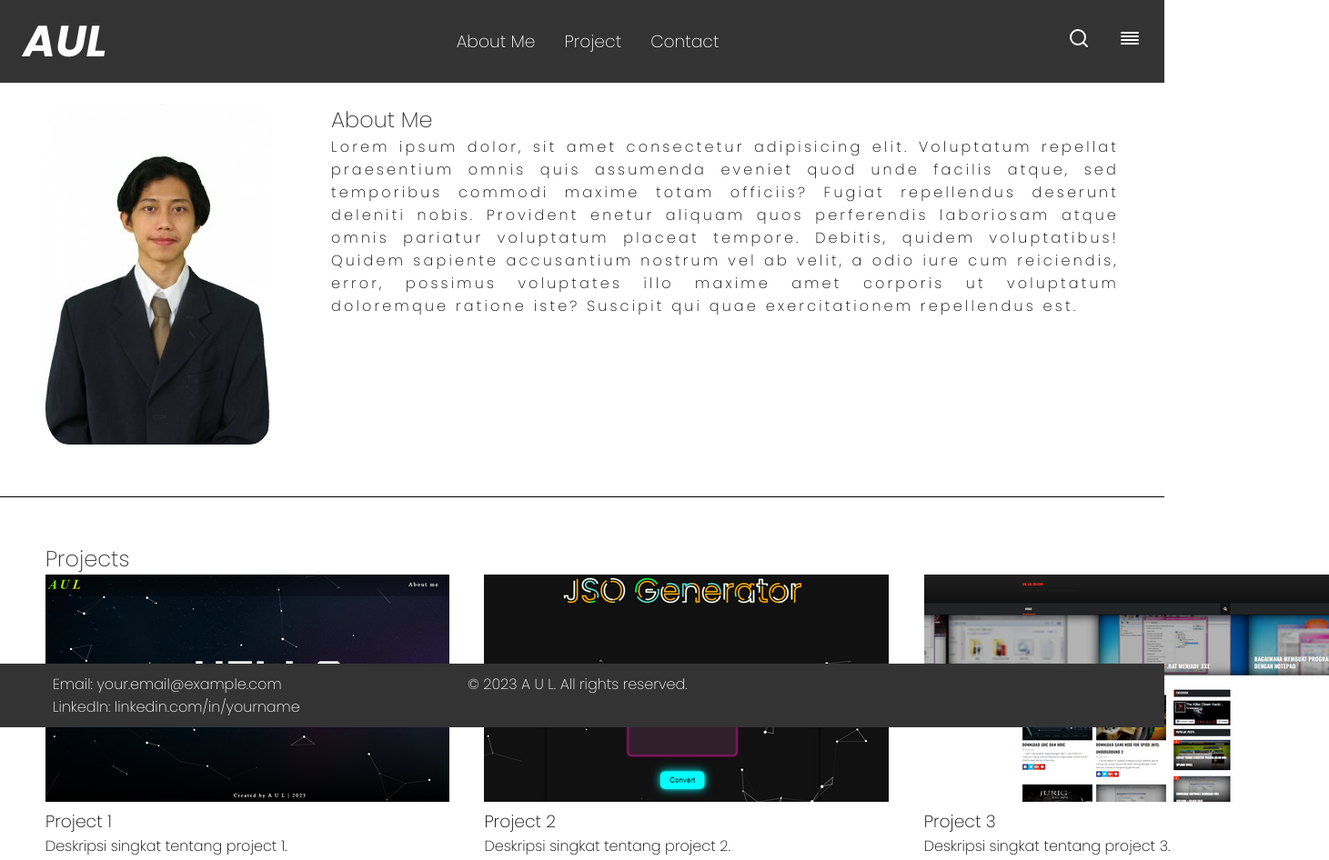
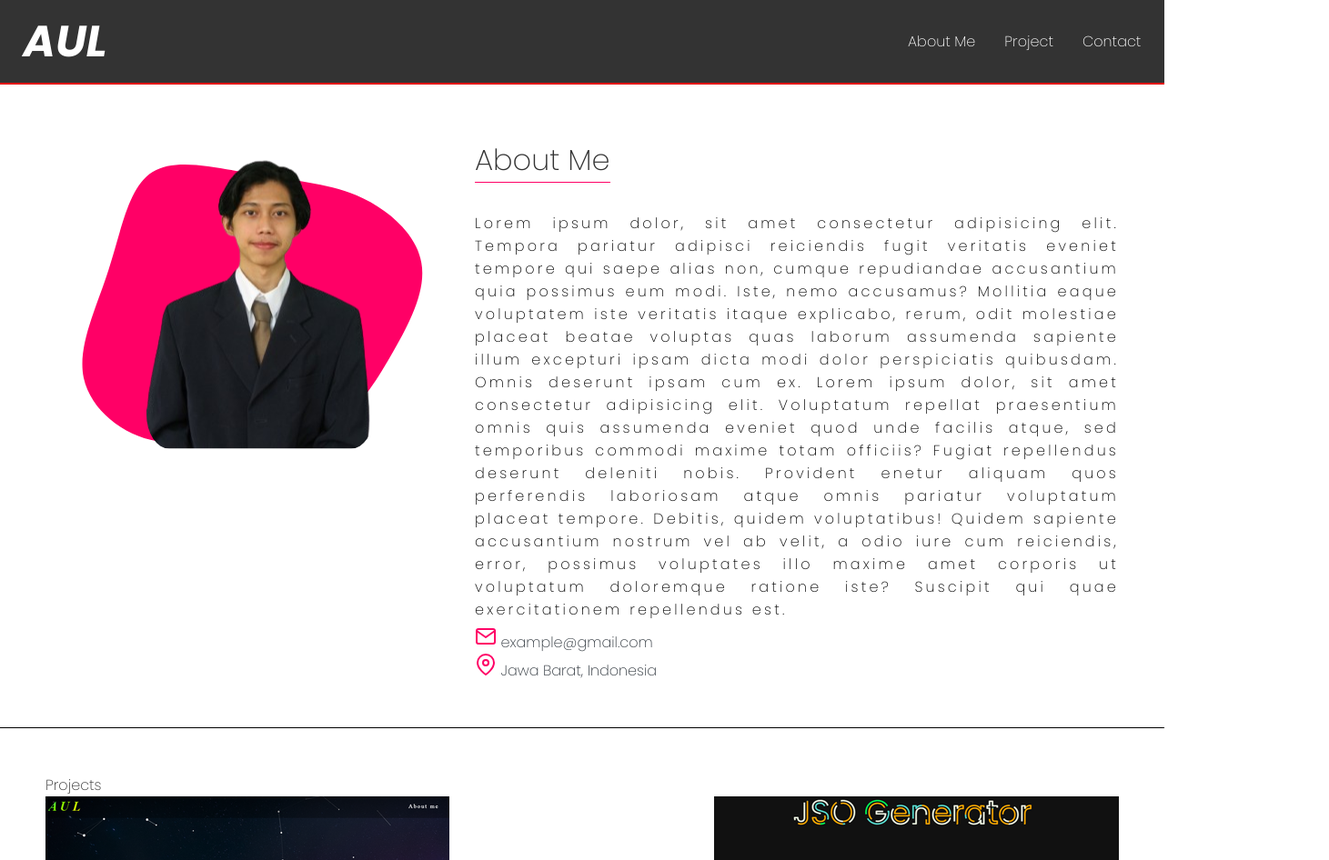
Before and after one commit to FathaulMarantz/09---WebChatGPT, a website: page public/index.html in a window 1280 px wide. Shown: the top 946 px of the page at 91% size, 1461 px wide, since content can reach past the window. Drawn offline with nearby package versions, Linux system fonts and the light colour scheme.

Commit message:
update baru

```diff
--- a/public/assets/style.css
+++ b/public/assets/style.css
@@ -6,6 +6,7 @@
     border: 0;
     font-family: "Poppins";
     font-weight: 200;
+    font-size: 1rem;
 }
 
 body {
@@ -14,9 +15,13 @@ body {
     padding: 0;
 }
 
+
+/* Navbar */
+
 header {
     background-color: #333;
     color: white;
+    border-bottom: 2px solid rgb(226, 5, 5);
     text-align: center;
     padding: 0.6rem;
     display: flex;
@@ -24,6 +29,7 @@ header {
     position: fixed;
     width: 100%;
     top: 0;
+    z-index: 9999999;
 }
 
 header .nav-logo h1 {
@@ -39,50 +45,92 @@ header .nav-mid {
     text-decoration: none;
     justify-content: center;
     align-items: center;
+    margin-right: 1rem;
 }
 
 header .nav-mid a {
     text-decoration: none;
+    color: white;
 }
 
 header .nav-mid a h3 {
     color: white;
 }
 
-header .nav-extra {
-    display: flex;
-    justify-content: center;
-    align-items: center;
-    gap: 2rem;
-    margin-right: 1rem;
-}
-
-header .nav-extra a {
-    text-decoration: none;
-    color: white;
+#hamburger-menu {
+    display: none;
 }
 
 section {
     padding: 50px;
 }
 
+
+/* About */
+
 #about {
     display: flex;
     border-bottom: 1px solid black;
-    gap: 4rem;
     justify-content: center;
     align-items: flex-start;
     margin-top: 4rem;
+    width: 100%;
+}
+
+#about .col1 {
+    width: 40%;
+    position: relative;
 }
 
 #about .col1 img {
+    position: absolute;
+    z-index: 10;
+    top: 40%;
+    left: 50%;
+    transform: translate(-50%, -50%);
     border-radius: 10%;
 }
 
+#about .col2 {
+    width: 60%;
+    padding-top: 2.4rem;
+}
+
+#about .col2 h2 {
+    font-size: 2rem;
+    display: inline-block;
+}
+
+#about .col2 h2::after {
+    content: " ";
+    border-bottom: 1px solid #FF0066;
+    display: block;
+    padding-bottom: -1rem;
+}
+
 #about .col2 p {
+    margin-top: 2rem;
     text-align: justify;
     letter-spacing: 0.2rem;
 }
+
+#about .col2 .tambahan {
+    display: flex;
+    flex-direction: column;
+    margin-top: 0.3rem;
+}
+
+#about .col2 .tambahan a {
+    text-decoration: none;
+    color: #FF0066;
+}
+
+#about .col2 .tambahan a span {
+    color: #2f363d;
+}
+
+
+/* Project */
 
 #projects h2 {
     text-align: center;
@@ -139,7 +187,6 @@ footer {
     color: white;
     text-align: start;
     padding: 10px;
-    position: fixed;
     bottom: 0;
     width: 100%;
     display: flex;
@@ -157,3 +204,52 @@ footer .col2 {
 button {
     margin: 0;
 }
+
+
+/* Laptop */
+
+
+/* @media only screen and (min-width: 993px) {} */
+
+
+/* Tablet */
+
+@media only screen and (min-width: 601px) and (max-width: 992px) {
+    /* Tambahkan gaya CSS yang sesuai untuk layar sedang */
+    html {
+        font-size: 75%;
+    }
+    header .nav-mid a h3 {
+        display: none;
+    }
+    #hamburger-menu {
+        display: block;
+    }
+    img {
+        width: 86%;
+    }
+}
+
+
+/* Handphone */
+
+@media only screen and (max-width: 600px) {
+    html {
+        font-size: 56%;
+    }
+    section {
+        padding: 1.8rem;
+    }
+    #about {
+        margin-top: 6rem;
+    }
+    header .nav-mid a h3 {
+        display: none;
+    }
+    #hamburger-menu {
+        display: block;
+    }
+    img {
+        width: 75%;
+    }
+}
--- a/public/index.html
+++ b/public/index.html
@@ -11,7 +11,7 @@
 </head>
 
 <body>
-    <header>
+    <header id="main-navbar">
         <div class="nav-logo">
             <h1>AUL</h1>
         </div>
@@ -25,28 +25,34 @@
             <a href="#contact">
                 <h3>Contact</h3>
             </a>
-        </div>
-        <div class="nav-extra">
-            <a href=""><i data-feather="search"></i></a>
-            <a href=""><i data-feather="align-justify"></i></a>
+            <a href="" id="hamburger-menu"><i data-feather="align-justify"></i></a>
         </div>
     </header>
 
-    <section id="about">
+    <section id="about" style="position: relative; z-index: 2;">
         <div class="col1">
-            <img src="./img/profile.jpg" alt="profile-picture">
+            <svg viewBox="0 0 200 200" xmlns="http://www.w3.org/2000/svg">
+                    <path fill="#FF0066" d="M44.8,-57.3C59.1,-51.2,72.7,-39.6,75.1,-25.9C77.6,-12.2,68.8,3.7,61,17.3C53.1,30.9,46,42.3,36,46.6C26,51,13,48.4,-1.6,50.6C-16.2,52.9,-32.4,59.9,-48.1,57.3C-63.8,54.8,-79,42.7,-82.2,27.9C-85.3,13.1,-76.4,-4.4,-70.5,-22.9C-64.5,-41.4,-61.5,-60.9,-50.2,-68.1C-39,-75.2,-19.5,-69.9,-2.1,-67C15.2,-64,30.4,-63.4,44.8,-57.3Z" transform="translate(100 100)" />
+                </svg>
+            <img src="./img/profile.png" alt="profile-picture">
         </div>
         <div class="col2">
             <h2>About Me</h2>
-            <p>Lorem ipsum dolor, sit amet consectetur adipisicing elit. Voluptatum repellat praesentium omnis quis assumenda eveniet quod unde facilis atque, sed temporibus commodi maxime totam officiis? Fugiat repellendus deserunt deleniti nobis. Provident
-                enetur aliquam quos perferendis laboriosam atque omnis pariatur voluptatum placeat tempore. Debitis, quidem voluptatibus! Quidem sapiente accusantium nostrum vel ab velit, a odio iure cum reiciendis, error, possimus voluptates illo maxime
-                amet corporis ut voluptatum doloremque ratione iste? Suscipit qui quae exercitationem repellendus est.</p>
+            <p>Lorem ipsum dolor, sit amet consectetur adipisicing elit. Tempora pariatur adipisci reiciendis fugit veritatis eveniet tempore qui saepe alias non, cumque repudiandae accusantium quia possimus eum modi. Iste, nemo accusamus? Mollitia eaque
+                voluptatem iste veritatis itaque explicabo, rerum, odit molestiae placeat beatae voluptas quas laborum assumenda sapiente illum excepturi ipsam dicta modi dolor perspiciatis quibusdam. Omnis deserunt ipsam cum ex. Lorem ipsum dolor, sit
+                amet consectetur adipisicing elit. Voluptatum repellat praesentium omnis quis assumenda eveniet quod unde facilis atque, sed temporibus commodi maxime totam officiis? Fugiat repellendus deserunt deleniti nobis. Provident enetur aliquam
+                quos perferendis laboriosam atque omnis pariatur voluptatum placeat tempore. Debitis, quidem voluptatibus! Quidem sapiente accusantium nostrum vel ab velit, a odio iure cum reiciendis, error, possimus voluptates illo maxime amet corporis
+                ut voluptatum doloremque ratione iste? Suscipit qui quae exercitationem repellendus est.</p>
+            <div class="tambahan">
+                <a href="#"><i data-feather="mail"></i><span> example@gmail.com</span></a>
+                <a href="#"><i data-feather="map-pin"></i><span> Jawa Barat, Indonesia</span></a>
+            </div>
         </div>
     </section>
 
     <section id="project">
         <h2>Projects</h2>
-        <div class="img-project">
+        <div class="img-project" style="display: flex; flex-wrap: wrap;">
             <div class="project">
                 <img src="./img/img-particles.png" alt="Project 1">
                 <h3>Project 1</h3>
@@ -63,7 +69,6 @@
                 <p>Deskripsi singkat tentang project 3.</p>
             </div>
         </div>
-        <!-- Tambahkan project lainnya -->
     </section>
     <section id="contact">
         <h2>Contact</h2>
```
Also changed, not shown: public/img/profile.jpg (deleted), public/img/profile.png (added).
